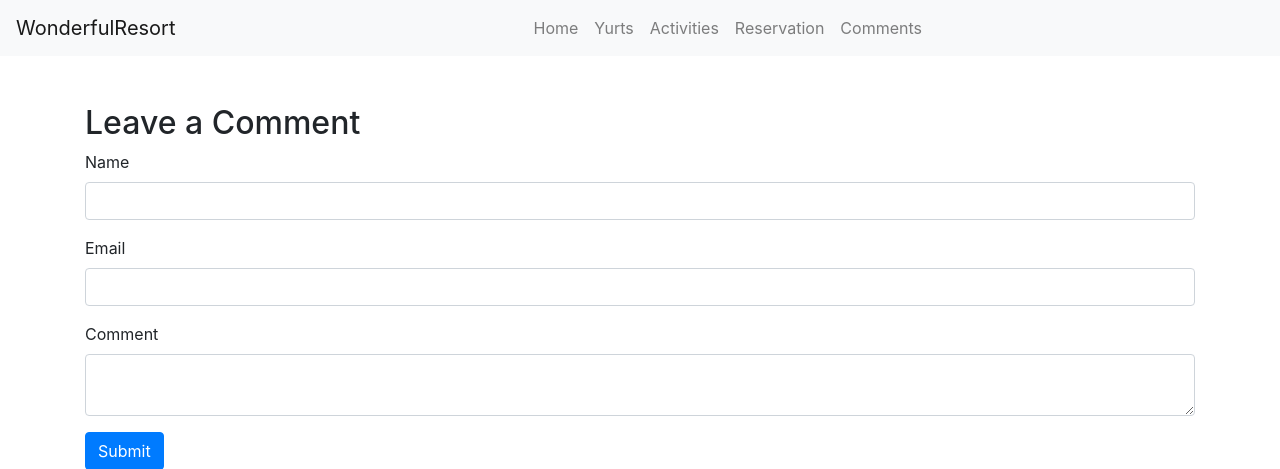
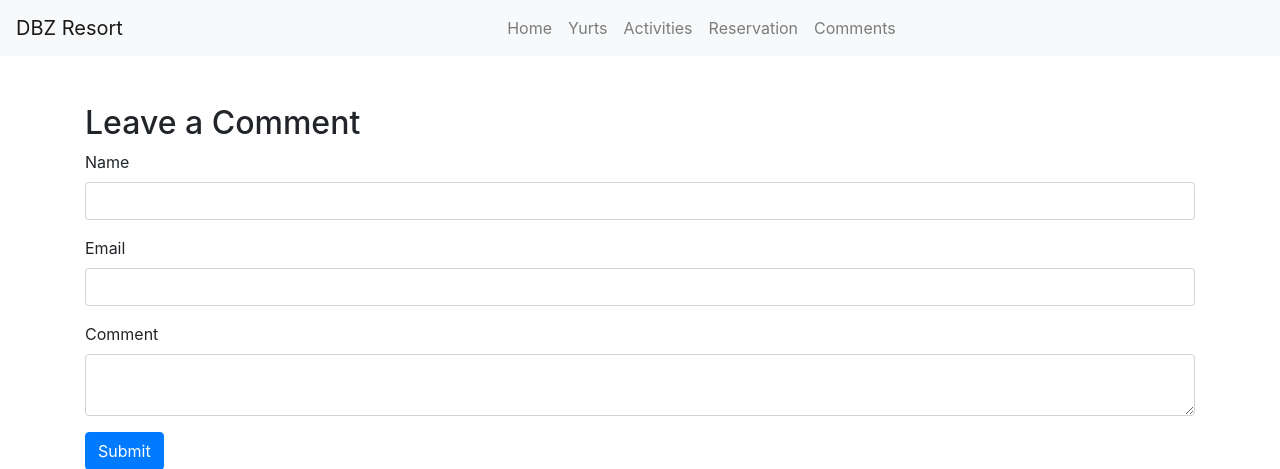
Before and after one commit to poskefi/project1, a PHP site: page /comments.php in a window 1280 px wide. Shown: the top 469 px of the page. Run offline with PHP 8.4, Linux system fonts and the light colour scheme; some libraries are stand-ins or nearby versions.

Commit message:
Update comments.php

```diff
--- a/comments.php
+++ b/comments.php
@@ -3,12 +3,12 @@
 <head>
     <meta charset="UTF-8">
     <meta name="viewport" content="width=device-width, initial-scale=1.0">
-    <title>Comments - WonderfulResort</title>
+    <title>Comments - DBZ Resort</title>
     <link rel="stylesheet" href="https://stackpath.bootstrapcdn.com/bootstrap/4.5.2/css/bootstrap.min.css">
 </head>
 <body>
 <nav class="navbar navbar-expand-lg navbar-light bg-light">
-        <a class="navbar-brand" href="index.php">WonderfulResort</a>
+        <a class="navbar-brand" href="index.php">DBZ Resort</a>
         <button class="navbar-toggler" type="button" data-toggle="collapse" data-target="#navbarNav" aria-controls="navbarNav" aria-expanded="false" aria-label="Toggle navigation">
             <span class="navbar-toggler-icon"></span>
         </button>
```
